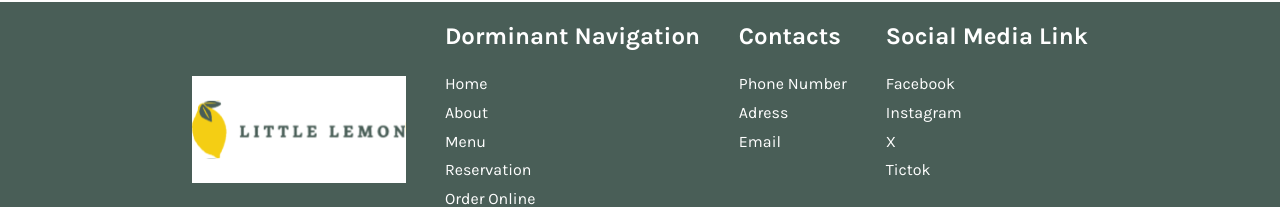
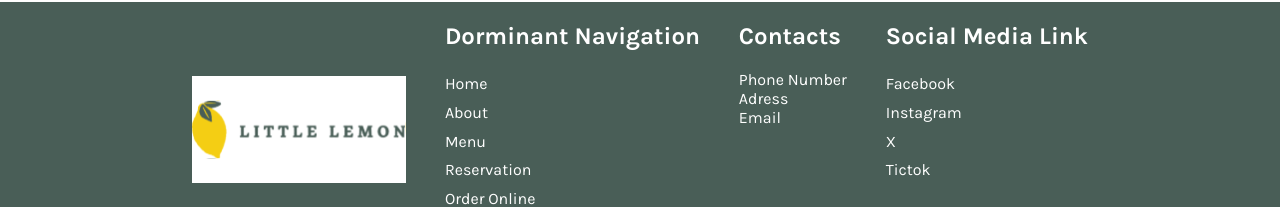
Before and after one commit to ArinzeCyril/little-lemon, a React (Create React App) app: page / in a window 1280 px wide. Shown: the part 2555-2762 px from the top of the page. Built offline with nearby package versions, Linux system fonts and the light colour scheme; a web font is replaced by a local one.

Commit message:
added alts to images and some clean ups

```diff
--- a/src/components/Footer.js
+++ b/src/components/Footer.js
@@ -5,7 +5,7 @@ const Footer = () => {
   return (
     <footer>
       <div>
-        <img src={logo} />
+        <img src={logo} alt='logo' />
       </div>
       <nav>
         <h2>dorminant navigation</h2>
@@ -21,9 +21,9 @@ const Footer = () => {
       <div>
         <h2>contacts</h2>
         <ul>
-          <li><a href='#'>phone number</a></li>
-          <li><a href='#'>adress</a></li>
-          <li><a href='#'>email</a></li>
+          <li>phone number</li>
+          <li>adress</li>
+          <li>email</li>
         </ul>
       </div>
       <div>
--- a/src/components/Header.js
+++ b/src/components/Header.js
@@ -6,7 +6,7 @@ const Header = () => {
   return (
     <header>
       <Link to={'/'}>
-        <img src={logo} />
+        <img src={logo} alt='logo' />
       </Link>
       <Nav />
     </header>
--- a/src/components/HeroSection.js
+++ b/src/components/HeroSection.js
@@ -18,7 +18,7 @@ const HeroSection = () => {
             <Button text="Reserve a Table" />
         </div>
         <div className='hero-img'>
-            <img src={heroImg}/>
+            <img src={heroImg} alt=''/>
         </div>
     </section>
   )
--- a/src/components/Nav.js
+++ b/src/components/Nav.js
@@ -3,9 +3,9 @@ import { Link } from 'react-router-dom'
 import { HashLink as HLink } from 'react-router-hash-link';
 
 const Nav = props => {
-  const handleNavAuth = () => {
+  // const handleNavAuth = () => {
 
-  }
+  // }
   const signupState = () => {
     // props.setSignup(!props.signup)
   }
--- a/src/components/cards/specials/SpecialsCard.jsx
+++ b/src/components/cards/specials/SpecialsCard.jsx
@@ -1,7 +1,7 @@
 const SpecialsCard = (props) => {
   return (
     <div className='special-card'>
-      <div><img src={props.pix} alt="image of daily special meal" /></div>
+      <div><img src={props.pix} alt="daily special meal" /></div>
       <div className='special-card-tittle'>
           <h3>{props.name}</h3>
           <p className='food-price'>{props.price}</p>
--- a/src/components/cards/testimonials/TestimonialsCard.jsx
+++ b/src/components/cards/testimonials/TestimonialsCard.jsx
@@ -1,11 +1,9 @@
-import pix from '../../../assets/images/foods/bruchetta.svg';
-
 const TestimonialsCard = (props) => {
   return (
     <div className='testimonials-card'>
         <div className='rating'><p>Rating</p></div>
         <div className='img-details'>
-            <img src={props.pix} alt={`review image for ${props.name}`} />
+            <img src={props.pix} alt={`review for ${props.name}`} />
             <p>{props.name}</p>
         </div>
         <div className='description'>
```
